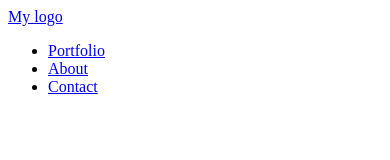
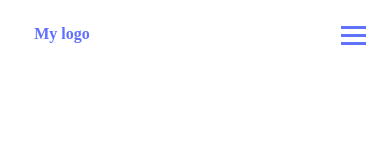
Before and after one commit to Rizwan-learn/Mobile_Portfolio, a website: page index.html in a window 390 px wide. Drawn offline with Linux system fonts and the light colour scheme.

Commit message:
style header and nav bar

```diff
--- a/styles.css
+++ b/styles.css
@@ -1,3 +1,105 @@
-h1 {
-  color: black;
+* {
+  padding: 0;
+  margin: 0;
+  box-sizing: border-box;
 }
+
+header{
+  background-color: white ;
+}
+
+li{
+list-style: none;
+}
+
+a{
+  text-decoration: none;
+}
+
+.navbar{
+  min-height: 70px;
+  display: flex;
+  justify-content: space-between;
+  align-items: center;
+  padding: 0 24px;
+}
+
+.nav-menu{
+  display: flex;
+  justify-content: space-between;
+  align-items: center;
+  gap:60px
+  }
+
+  .logo{
+    position: static;
+    width: 76px;
+    height: 20px;
+    font-style: normal;
+    font-weight: bold ;
+    color: #6070FF;
+    text-align: center;
+
+  }
+
+  .nav-link{
+    transition: 0.7s ease;
+  }
+  .nav-link:hover{
+    color: #6070FF;
+    box-shadow: 0px 8px 16px rgba(64, 83, 252, 0.24);
+  }
+
+  .hamburger{
+    display: none;
+    cursor: pointer;
+  }
+
+  .bar{
+    display: block;
+    width: 25px;
+    height: 3px;
+    margin: 5px auto;
+    -webkit-transition: all 0.3s ease-in-out;
+    transition: all 0.3s ease-in-out;
+    background-color: #6070FF;
+  }
+
+@media(max-width: 796px){
+  .hamburger{
+    display: block;
+  }
+
+  .hamburger.active .bar:nth-child(2){
+    opacity: 0;
+  }
+
+  .hamburger.active .bar:nth-child(1){
+    transform: translateY(8px) rotate(45deg);
+  }
+  .hamburger.active .bar:nth-child(3){
+    transform: translateY(8px) rotate(-45deg);
+  }
+
+}
+
+.nav-menu{
+  position:fixed;
+  left: -100%;
+  top:70px;
+  gap:0;
+  flex-direction: column;
+  background-color: #6070FF;
+  width: 100%;
+  text-align: center;
+  transition: 0.3s;
+
+}
+
+.nav-items{
+  margin: 16px 0;
+}
+
+.nav-menu.active{
+  left: 0;
+}
```
